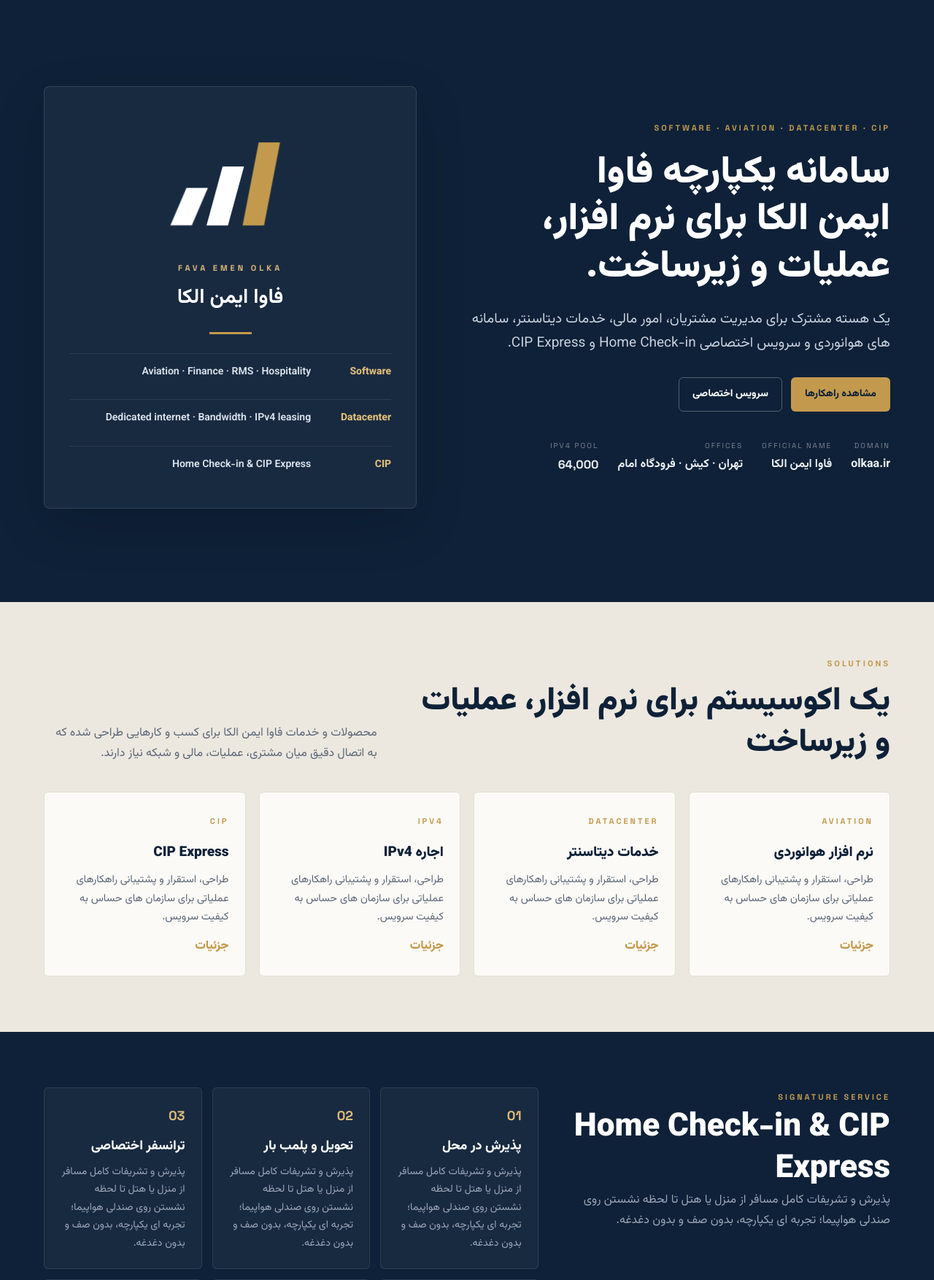
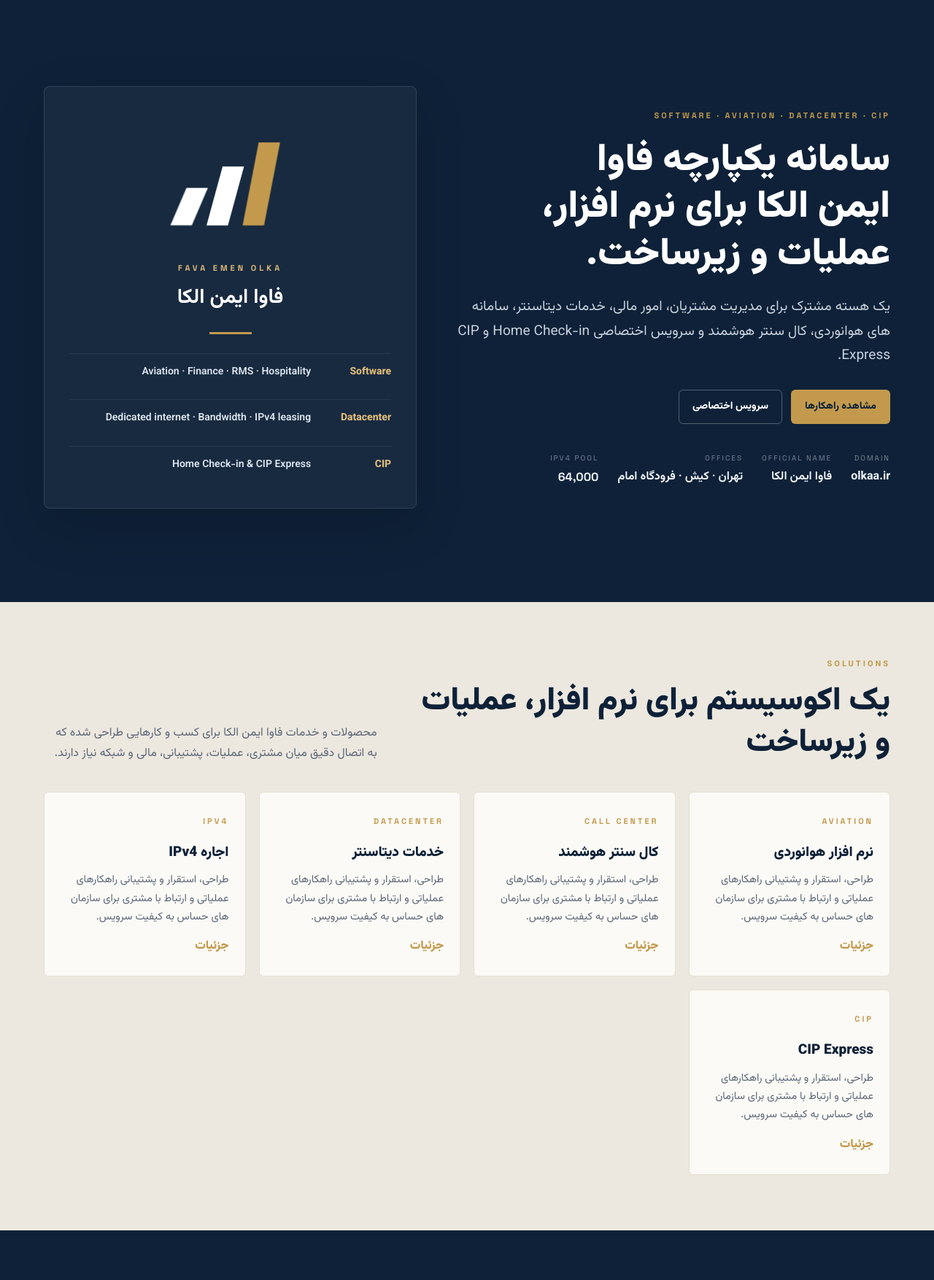
Before and after one commit to SoheilArcher/olkaa.ir, a Django app: page / in a window 1280 px wide. Shown: the part 69-1823 px from the top of the page at 73% size. Run offline with Django 5.2, Linux system fonts and the light colour scheme.

Commit message:
Add AI call center service page

```diff
--- a/templates/website/home_multilang.html
+++ b/templates/website/home_multilang.html
@@ -40,6 +40,7 @@
     "Datacenter services",
     "Dedicated internet",
     "IPv4 leasing",
+    "AI Call Center",
     "CIP services",
     "Home Check-in"
   ],
--- a/website/views.py
+++ b/website/views.py
@@ -13,7 +13,7 @@ LANGUAGES = {
         "description": "فاوا ایمن الکا ارائه دهنده راهکارهای نرم افزاری، خدمات دیتاسنتر، اینترنت اختصاصی، اجاره IP و سرویس Home Check-in و CIP Express است.",
         "brand": "فاوا ایمن الکا",
         "hero": "سامانه یکپارچه فاوا ایمن الکا برای نرم افزار، عملیات و زیرساخت.",
-        "lead": "یک هسته مشترک برای مدیریت مشتریان، امور مالی، خدمات دیتاسنتر، سامانه های هوانوردی و سرویس اختصاصی Home Check-in و CIP Express.",
+        "lead": "یک هسته مشترک برای مدیریت مشتریان، امور مالی، خدمات دیتاسنتر، سامانه های هوانوردی، کال سنتر هوشمند و سرویس اختصاصی Home Check-in و CIP Express.",
         "nav": ["راهکارها", "CIP Express", "دیتاسنتر", "مشتریان", "دفاتر", "تماس"],
         "about_label": "درباره الکا",
         "login_label": "ورود کارمندان",
@@ -21,7 +21,7 @@ LANGUAGES = {
         "cta_secondary": "سرویس اختصاصی",
         "employee": "ثبت نام کارمند",
         "solutions_title": "یک اکوسیستم برای نرم افزار، عملیات و زیرساخت",
-        "solutions_text": "محصولات و خدمات فاوا ایمن الکا برای کسب و کارهایی طراحی شده که به اتصال دقیق میان مشتری، عملیات، مالی و شبکه نیاز دارند.",
+        "solutions_text": "محصولات و خدمات فاوا ایمن الکا برای کسب و کارهایی طراحی شده که به اتصال دقیق میان مشتری، عملیات، پشتیبانی، مالی و شبکه نیاز دارند.",
         "signature_title": "Home Check-in & CIP Express",
         "signature_text": "پذیرش و تشریفات کامل مسافر از منزل یا هتل تا لحظه نشستن روی صندلی هواپیما؛ تجربه ای یکپارچه، بدون صف و بدون دغدغه.",
         "datacenter_title": "خدمات دیتاسنتر و شبکه",
@@ -38,10 +38,10 @@ LANGUAGES = {
         "dir": "ltr",
         "name": "English",
         "title": "Fava Emen Olka | Software, Aviation, Datacenter and CIP Services",
-        "description": "Fava Emen Olka provides software platforms, aviation systems, datacenter services, dedicated internet, IPv4 leasing, Home Check-in and CIP Express services.",
+        "description": "Fava Emen Olka provides software platforms, aviation systems, datacenter services, dedicated internet, IPv4 leasing, AI Call Center, Home Check-in and CIP Express services.",
         "brand": "Fava Emen Olka",
         "hero": "Integrated software, operations and infrastructure for organizations that need speed, accuracy and trust.",
-        "lead": "A shared operating core for customer management, finance, datacenter services, aviation systems, Home Check-in and CIP Express.",
+        "lead": "A shared operating core for customer management, finance, datacenter services, aviation systems, AI Call Center, Home Check-in and CIP Express.",
         "nav": ["Solutions", "CIP Express", "Datacenter", "Clients", "Offices", "Contact"],
         "about_label": "About",
         "login_label": "Staff login",
@@ -49,7 +49,7 @@ LANGUAGES = {
         "cta_secondary": "Signature service",
         "employee": "Employee signup",
         "solutions_title": "One ecosystem for software, operations and infrastructure",
-        "solutions_text": "Fava Emen Olka products are designed for teams that need a precise connection between customers, operations, finance and network services.",
+        "solutions_text": "Fava Emen Olka products are designed for teams that need a precise connection between customers, operations, support, finance and network services.",
         "signature_title": "Home Check-in & CIP Express",
         "signature_text": "Complete passenger check-in and hospitality from home or hotel to the aircraft seat, without queues and operational friction.",
         "datacenter_title": "Datacenter and network services",
@@ -66,10 +66,10 @@ LANGUAGES = {
         "dir": "rtl",
         "name": "العربية",
         "title": "فاوا إمن أولكا | البرمجيات والطيران ومراكز البيانات وخدمات CIP",
-        "description": "تقدم فاوا إمن أولكا منصات برمجية، أنظمة طيران، خدمات مراكز البيانات، إنترنت مخصص، تأجير IPv4 وخدمات Home Check-in وCIP Express.",
+        "description": "تقدم فاوا إمن أولكا منصات برمجية، أنظمة طيران، خدمات مراكز البيانات، إنترنت مخصص، تأجير IPv4، مركز اتصال ذكي وخدمات Home Check-in وCIP Express.",
         "brand": "فاوا إمن أولكا",
         "hero": "منظومة متكاملة للبرمجيات والعمليات والبنية التحتية للمؤسسات التي تحتاج إلى الدقة والسرعة والأمان.",
-        "lead": "نواة تشغيلية مشتركة لإدارة العملاء، المالية، خدمات مراكز البيانات، أنظمة الطيران، Home Check-in وCIP Express.",
+        "lead": "نواة تشغيلية مشتركة لإدارة العملاء، المالية، خدمات مراكز البيانات، أنظمة الطيران، مركز الاتصال الذكي، Home Check-in وCIP Express.",
         "nav": ["الحلول", "CIP Express", "مركز البيانات", "العملاء", "المكاتب", "اتصل بنا"],
         "about_label": "عن الشركة",
         "login_label": "دخول الموظفين",
@@ -77,7 +77,7 @@ LANGUAGES = {
         "cta_secondary": "الخدمة المميزة",
         "employee": "تسجيل الموظف",
         "solutions_title": "منظومة واحدة للبرمجيات والعمليات والبنية التحتية",
-        "solutions_text": "صممت منتجات وخدمات فاوا إمن أولكا للمؤسسات التي تحتاج إلى ربط دقيق بين العملاء والعمليات والمالية والشبكات.",
+        "solutions_text": "صممت منتجات وخدمات فاوا إمن أولكا للمؤسسات التي تحتاج إلى ربط دقيق بين العملاء والعمليات والدعم والمالية والشبكات.",
         "signature_title": "Home Check-in & CIP Express",
         "signature_text": "خدمة استقبال وتشريفات كاملة للمسافر من المنزل أو الفندق حتى مقعد الطائرة، بدون طوابير وبأقل احتكاك تشغيلي.",
         "datacenter_title": "خدمات مراكز البيانات والشبكات",
@@ -196,6 +196,23 @@ SERVICE_PAGES = {
         ],
         "related": ["home-check-in", "aviation-software"],
     },
+    "ai-call-center": {
+        "title": "کال سنتر هوشمند | AI Call Center فاوا ایمن الکا",
+        "description": "معرفی کال سنتر هوشمند فاوا ایمن الکا برای خلاصه مکالمات، ارجاع درخواست، اتصال به دانش سازمانی، پشتیبانی چندزبانه و تحویل انسانی در فرایندهای حساس.",
+        "eyebrow": "AI Call Center",
+        "headline": "کال سنتر هوشمند برای پشتیبانی سریع، قابل پیگیری و انسانی",
+        "lead": "AI Call Center فاوا ایمن الکا به عنوان مسیر برنامه ریزی شده برای کمک به تیم های پشتیبانی، فروش و خدمات طراحی می شود؛ با تمرکز بر خلاصه سازی مکالمه، دسته بندی درخواست، بازیابی دانش تایید شده و ارجاع انسانی در تصمیم های حساس.",
+        "status": "Planned",
+        "keywords": ["کال سنتر هوشمند", "AI Call Center", "مرکز تماس", "پشتیبانی مشتری", "خلاصه مکالمه", "ارجاع تیکت"],
+        "audience": ["تیم های پشتیبانی", "مرکز تماس سازمانی", "خدمات فرودگاهی و هتلداری", "واحد فروش و ارتباط با مشتری"],
+        "features": [
+            "ثبت و خلاصه سازی مکالمات با نظارت انسانی",
+            "دسته بندی درخواست و پیشنهاد مسیر ارجاع",
+            "بازیابی پاسخ از دانش سازمانی تایید شده",
+            "اتصال آینده به CRM، تیکتینگ و گزارش کیفیت پاسخگویی",
+        ],
+        "related": ["aviation-software", "cip-express", "datacenter"],
+    },
 }
 
 COMMON = {
@@ -203,14 +220,15 @@ COMMON = {
     "meta": [("DOMAIN", "olkaa.ir"), ("OFFICES", None), ("IPV4 POOL", "64,000")],
     "solutions": [
         ("AVIATION", {"fa": "نرم افزار هوانوردی", "en": "Aviation software", "ar": "برمجيات الطيران"}, "aviation-software"),
+        ("CALL CENTER", {"fa": "کال سنتر هوشمند", "en": "AI Call Center", "ar": "مركز اتصال ذكي"}, "ai-call-center"),
         ("DATACENTER", {"fa": "خدمات دیتاسنتر", "en": "Datacenter services", "ar": "خدمات مراكز البيانات"}, "datacenter"),
         ("IPV4", {"fa": "اجاره IPv4", "en": "IPv4 leasing", "ar": "تأجير IPv4"}, "ipv4-leasing"),
         ("CIP", {"fa": "CIP Express", "en": "CIP Express", "ar": "CIP Express"}, "cip-express"),
     ],
     "solution_text": {
-        "fa": "طراحی، استقرار و پشتیبانی راهکارهای عملیاتی برای سازمان های حساس به کیفیت سرویس.",
-        "en": "Design, deployment and support for operational platforms where service quality matters.",
-        "ar": "تصميم وتنفيذ ودعم حلول تشغيلية للمؤسسات التي تعتمد على جودة الخدمة.",
+        "fa": "طراحی، استقرار و پشتیبانی راهکارهای عملیاتی و ارتباط با مشتری برای سازمان های حساس به کیفیت سرویس.",
+        "en": "Design, deployment and support for operational and customer-service platforms where service quality matters.",
+        "ar": "تصميم وتنفيذ ودعم حلول تشغيلية وخدمة عملاء للمؤسسات التي تعتمد على جودة الخدمة.",
     },
     "steps": {
         "fa": ["پذیرش در محل", "تحویل و پلمب بار", "ترانسفر اختصاصی", "Fast Track", "لانژ اختصاصی CIP", "بدرقه تا هواپیما"],
```
Also changed, not shown: website/navigation.md (+1 -0 lines), website/service-pages.md (+1 -0 lines).
